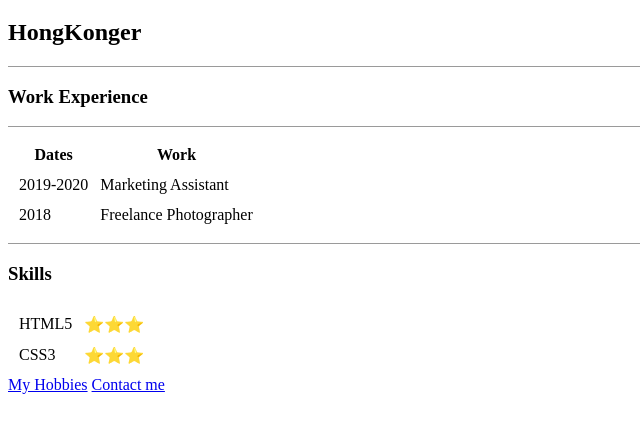
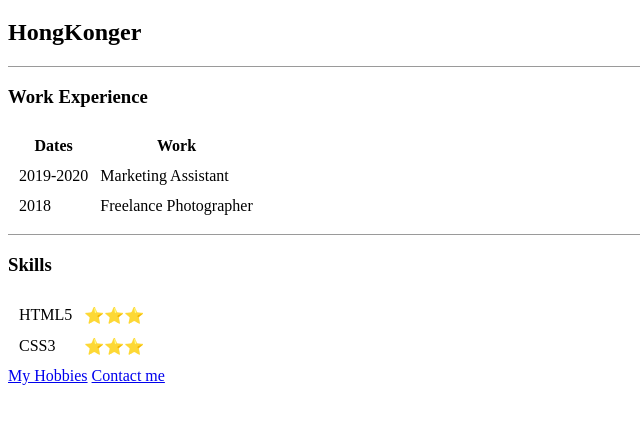
Before and after one commit to gavindevelop4/personalsite, a plain HTML site: page index.html in a window 1280 px wide. Shown: the part 61-494 px from the top of the page, without its empty margins (0-640 px from the left). Drawn offline with Linux system fonts and the light colour scheme.

Commit message:
Update index.html

```diff
--- a/index.html
+++ b/index.html
@@ -10,7 +10,6 @@
     <hr size=1>
 
     <h3>Work Experience</h3>
-    <hr size=1>
     <table cellspacing="10">
         <th>Dates</th>
         <th>Work</th>
```
